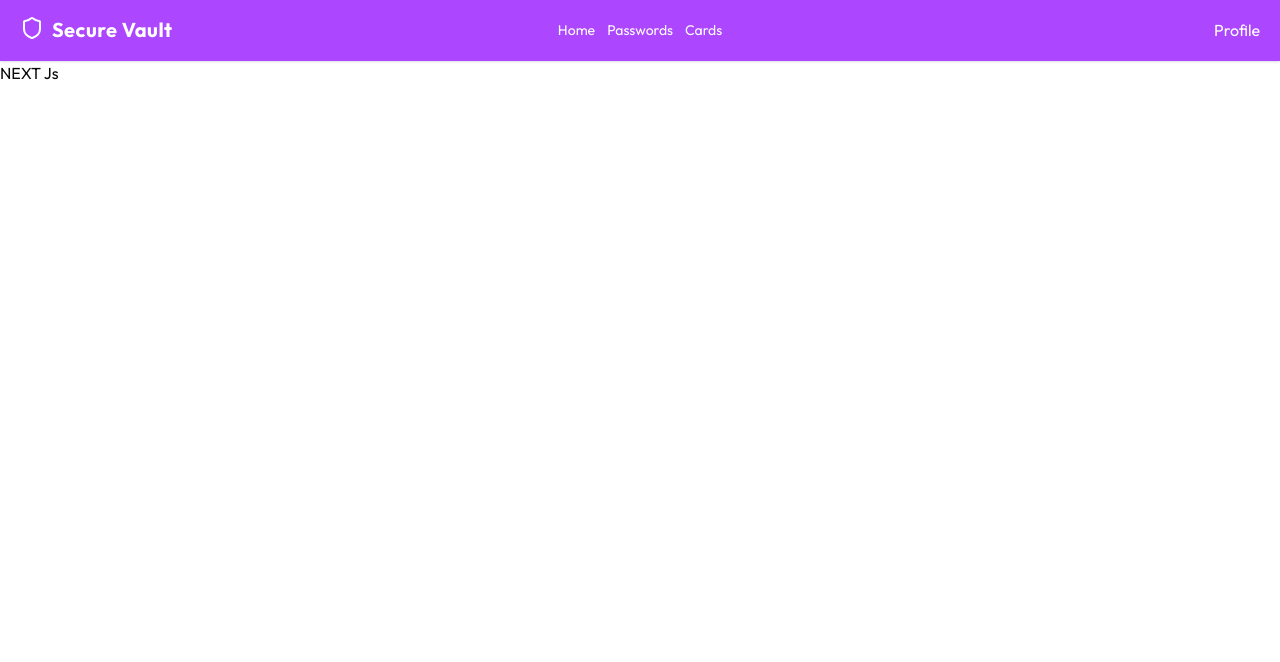
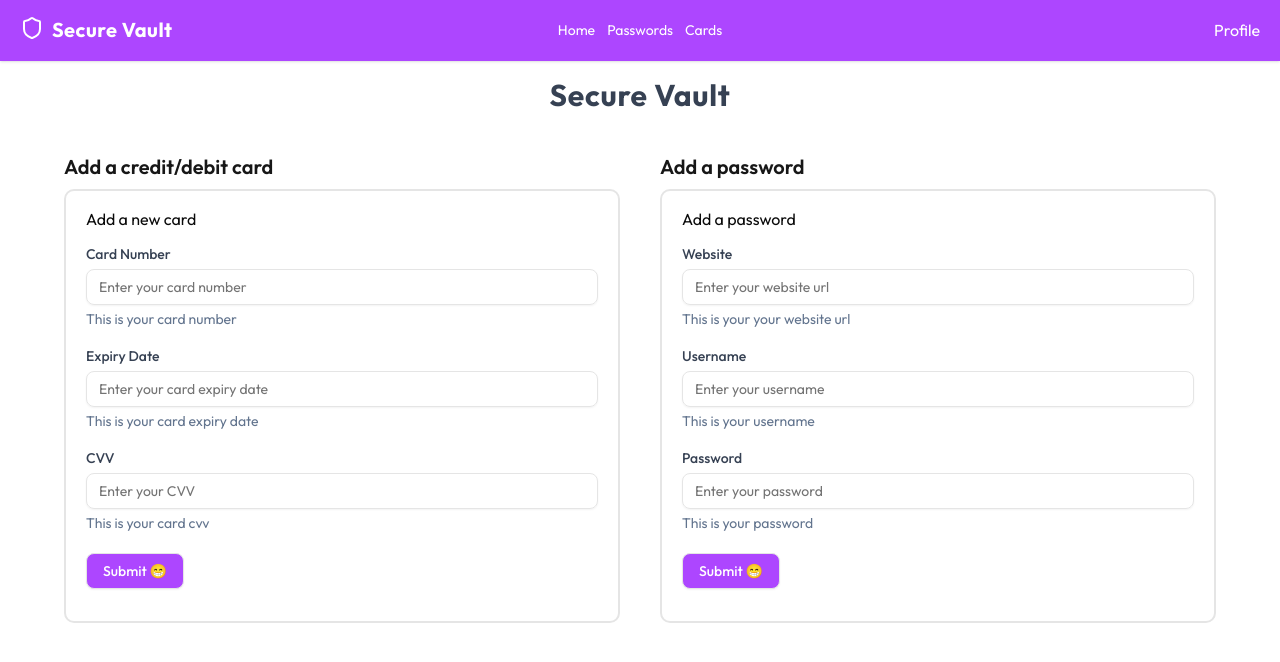
Before and after one commit to nilavtalukdar06/secure-vault, a Next.js app: page / in a window 1280 px wide. Shown: the top 662 px of the page. Built offline with nearby package versions, Linux system fonts and the light colour scheme.

Commit message:
Forms added

```diff
--- a/app/page.js
+++ b/app/page.js
@@ -1,10 +1,30 @@
+import CardForm from "@/components/CardForm";
+import PasswordForm from "@/components/PasswordForm";
 import Navbar from "./Navbar";
 
 export default function Home() {
   return (
     <section>
       <Navbar />
-      <h1>NEXT Js</h1>
+      <div className="w-full h-full p-4">
+        <h1 className="text-gray-700 text-center text-xl md:text-2xl lg:text-3xl font-bold tracking-wide">
+          Secure Vault
+        </h1>
+        <section className="max-w-6xl mx-auto my-5 md:my-10 grid grid-cols-1 grid-rows-2 md:grid-rows-1 md:grid-cols-2 place-items-center gap-6 md:gap-10">
+          <div className="w-full">
+            <h2 className="text-xl mb-2 font-semibold text-primary">
+              Add a credit/debit card
+            </h2>
+            <CardForm />
+          </div>
+          <div className="w-full">
+            <h2 className="text-xl mb-2 font-semibold text-primary">
+              Add a password
+            </h2>
+            <PasswordForm />
+          </div>
+        </section>
+      </div>
     </section>
   );
 }
--- /dev/null
+++ b/components/CardForm.jsx
@@ -0,0 +1,53 @@
+import { Label } from "./ui/label";
+import { Input } from "./ui/input";
+import { Button } from "./ui/button";
+
+export default function CardForm() {
+  return (
+    <form className="px-5 py-4 border-2 rounded-lg w-full">
+      <h3>Add a new card</h3>
+      <div className="my-4 flex flex-col items-start justify-center gap-y-5">
+        <div className="w-full">
+          <Label htmlFor="card-number" className="mb-2 text-gray-700">
+            Card Number
+          </Label>
+          <Input
+            id="card-number"
+            placeholder="Enter your card number"
+            type="number"
+            required
+          />
+          <p className="mt-1 text-slate-500 text-sm">
+            This is your card number
+          </p>
+        </div>
+        <div className="w-full">
+          <Label htmlFor="expiry-date" className="mb-2 text-gray-700">
+            Expiry Date
+          </Label>
+          <Input
+            id="expiry-date"
+            placeholder="Enter your card expiry date"
+            required
+          />
+          <p className="mt-1 text-slate-500 text-sm">
+            This is your card expiry date
+          </p>
+        </div>
+        <div className="w-full">
+          <Label htmlFor="cvv" className="mb-2 text-gray-700">
+            CVV
+          </Label>
+          <Input id="cvv" placeholder="Enter your CVV" type="number" required />
+          <p className="mt-1 text-slate-500 text-sm">This is your card cvv</p>
+        </div>
+        <Button
+          className="border hover:bg-purple-700 bg-purple-500 text-white cursor-pointer"
+          type="submit"
+        >
+          Submit 😁
+        </Button>
+      </div>
+    </form>
+  );
+}
--- /dev/null
+++ b/components/PasswordForm.jsx
@@ -0,0 +1,42 @@
+import { Label } from "./ui/label";
+import { Input } from "./ui/input";
+import { Button } from "./ui/button";
+
+export default function PasswordForm() {
+  return (
+    <form className="px-5 py-4 border-2 rounded-lg w-full">
+      <h3>Add a password</h3>
+      <div className="my-4 flex flex-col items-start justify-center gap-y-5">
+        <div className="w-full">
+          <Label htmlFor="website" className="mb-2 text-gray-700">
+            Website
+          </Label>
+          <Input id="website" placeholder="Enter your website url" required />
+          <p className="mt-1 text-slate-500 text-sm">
+            This is your your website url
+          </p>
+        </div>
+        <div className="w-full">
+          <Label htmlFor="username" className="mb-2 text-gray-700">
+            Username
+          </Label>
+          <Input id="username" placeholder="Enter your username" required />
+          <p className="mt-1 text-slate-500 text-sm">This is your username</p>
+        </div>
+        <div className="w-full">
+          <Label htmlFor="password" className="mb-2 text-gray-700">
+            Password
+          </Label>
+          <Input id="password" placeholder="Enter your password" required />
+          <p className="mt-1 text-slate-500 text-sm">This is your password</p>
+        </div>
+        <Button
+          className="border hover:bg-purple-700 bg-purple-500 text-white cursor-pointer"
+          type="button"
+        >
+          Submit 😁
+        </Button>
+      </div>
+    </form>
+  );
+}
--- /dev/null
+++ b/components/ui/input.jsx
@@ -0,0 +1,21 @@
+import * as React from "react";
+
+import { cn } from "@/lib/utils";
+
+function Input({ className, type, ...props }) {
+  return (
+    <input
+      type={type}
+      data-slot="input"
+      className={cn(
+        "file:text-foreground placeholder:text-muted-foreground selection:bg-primary selection:text-primary-foreground dark:bg-input/30 border-input flex h-9 w-full min-w-0 rounded-md border bg-transparent px-3 py-1 text-base shadow-xs transition-[color,box-shadow] outline-none file:inline-flex file:h-7 file:border-0 file:bg-transparent file:text-sm file:font-medium disabled:pointer-events-none disabled:cursor-not-allowed disabled:opacity-50 md:text-sm",
+        "focus-visible:border-ring focus-visible:ring-ring/50 focus-visible:ring-[3px]",
+        "aria-invalid:ring-destructive/20 dark:aria-invalid:ring-destructive/40 aria-invalid:border-destructive",
+        className
+      )}
+      {...props}
+    />
+  );
+}
+
+export { Input };
--- /dev/null
+++ b/components/ui/label.jsx
@@ -0,0 +1,21 @@
+"use client";
+
+import * as React from "react";
+import * as LabelPrimitive from "@radix-ui/react-label";
+
+import { cn } from "@/lib/utils";
+
+function Label({ className, ...props }) {
+  return (
+    <LabelPrimitive.Root
+      data-slot="label"
+      className={cn(
+        "flex items-center gap-2 text-sm leading-none font-medium select-none group-data-[disabled=true]:pointer-events-none group-data-[disabled=true]:opacity-50 peer-disabled:cursor-not-allowed peer-disabled:opacity-50",
+        className
+      )}
+      {...props}
+    />
+  );
+}
+
+export { Label };
--- a/package.json
+++ b/package.json
@@ -11,6 +11,7 @@
   "dependencies": {
     "@clerk/nextjs": "^6.18.0",
     "@radix-ui/react-dialog": "^1.1.11",
+    "@radix-ui/react-label": "^2.1.4",
     "@radix-ui/react-slot": "^1.2.0",
     "class-variance-authority": "^0.7.1",
     "clsx": "^2.1.1",
```
Also changed, not shown: 1 other file (tests, documents, lock files or other folders).
